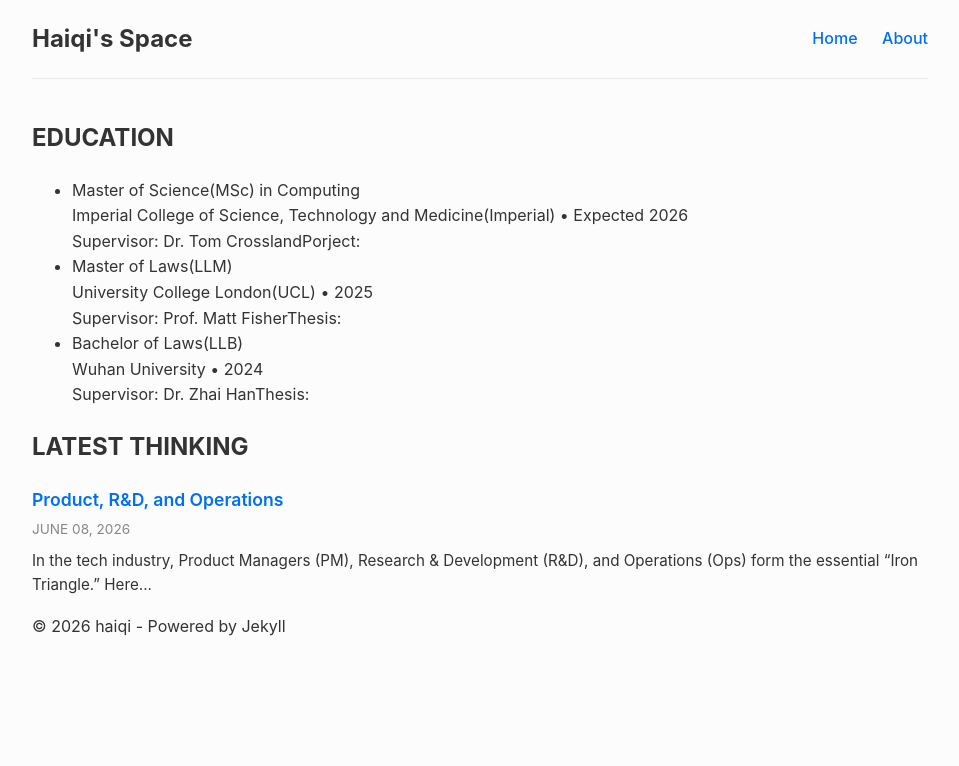
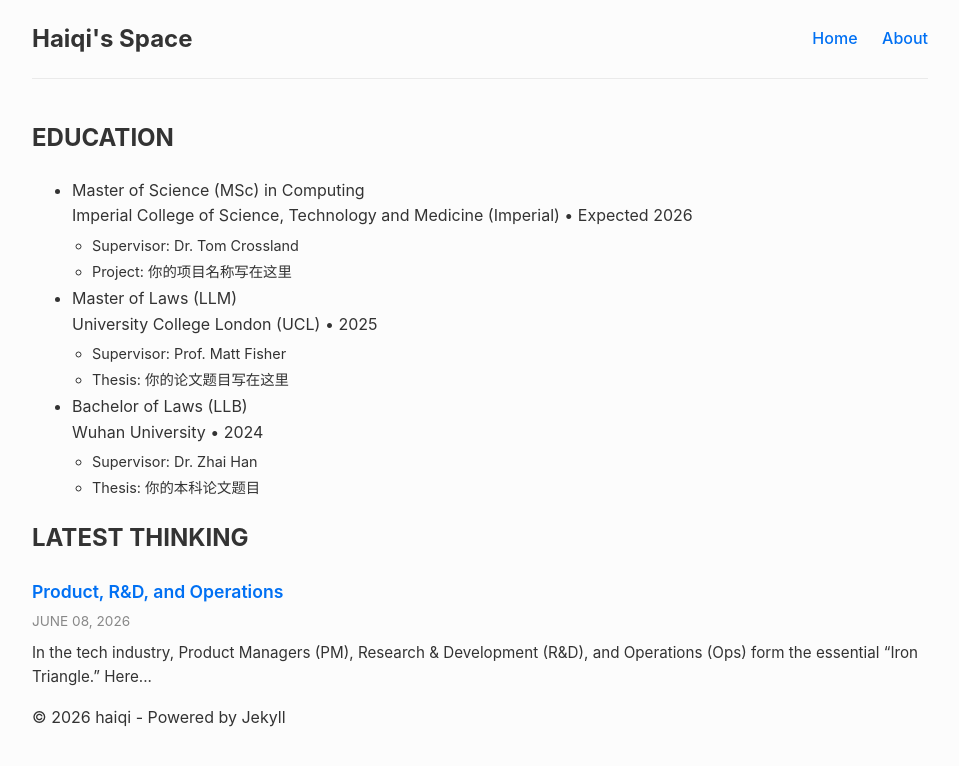
Before and after one commit to HaiqiHuang/haiqihuang.github.io, a Jekyll site: the page built from index.md, in a window 1280 px wide. Shown: the top 766 px of the page, without its empty margins (160-1119 px from the left). Built offline with Jekyll 4.4.1, drawn with Linux system fonts in a browser that asks for light colours.

Commit message:
fix: resolve data rendering and missing styles on the education page

```diff
--- a/_data/education.yml
+++ b/_data/education.yml
@@ -1,20 +1,20 @@
-- degree: Master of Science(MSc) in Computing
-  school: Imperial College of Science, Technology and Medicine(Imperial)
+- degree: Master of Science (MSc) in Computing
+  school: Imperial College of Science, Technology and Medicine (Imperial)
   year: Expected 2026
-  detail:
+  details:
     - "Supervisor: Dr. Tom Crossland"
-    - "Porject: "
+    - "Project: 你的项目名称写在这里"
 
-- degree: Master of Laws(LLM)
-  school: University College London(UCL)
+- degree: Master of Laws (LLM)
+  school: University College London (UCL)
   year: 2025
-  detail:
+  details:
     - "Supervisor: Prof. Matt Fisher"
-    - "Thesis: "
+    - "Thesis: 你的论文题目写在这里"
 
-- degree: Bachelor of Laws(LLB)
+- degree: Bachelor of Laws (LLB)
   school: Wuhan University
   year: 2024
-  detail:
+  details:
     - "Supervisor: Dr. Zhai Han"
-    - "Thesis: "
+    - "Thesis: 你的本科论文题目"
--- a/index.md
+++ b/index.md
@@ -3,6 +3,7 @@ layout: default
 title: Haiqi Huang
 ---
 
+<!-- Education 卡片模块 -->
 <div class="profile-card">
   <h2 class="card-title">EDUCATION</h2>
 
@@ -11,9 +12,15 @@ title: Haiqi Huang
     <li>
       <div class="degree-name">{{ edu.degree }}</div>
       <div class="degree-meta">{{ edu.school }} &bull; {{ edu.year }}</div>
-      {% if edu.detail %}
-        <div class="degree-detail">{{ edu.detail }}</div>
+
+      {% if edu.details %}
+        <ul class="degree-details-list">
+          {% for detail in edu.details %}
+            <li>{{ detail }}</li>
+          {% endfor %}
+        </ul>
       {% endif %}
+
     </li>
     {% endfor %}
   </ul>
@@ -24,7 +31,7 @@ title: Haiqi Huang
   <h2 class="card-title">LATEST THINKING</h2>
 
   <div class="thinking-list">
-    <!-- 循环读取最近的 3 篇文章 (你可以修改 limit 的数字) -->
+    <!-- 循环读取最近的 3 篇文章 -->
     {% for post in site.posts limit:3 %}
     <div class="thinking-item">
       <!-- 文章标题和链接 -->
```
